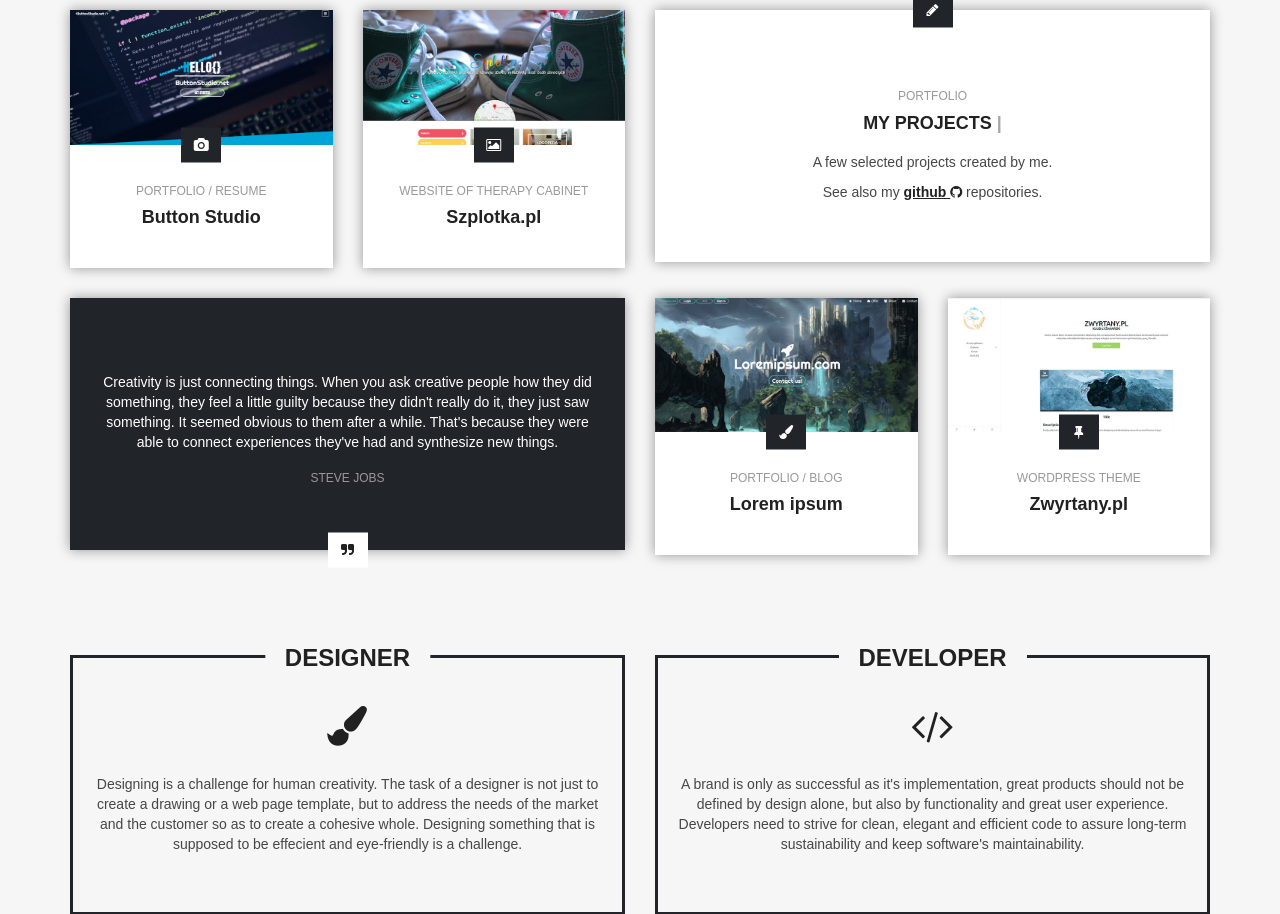
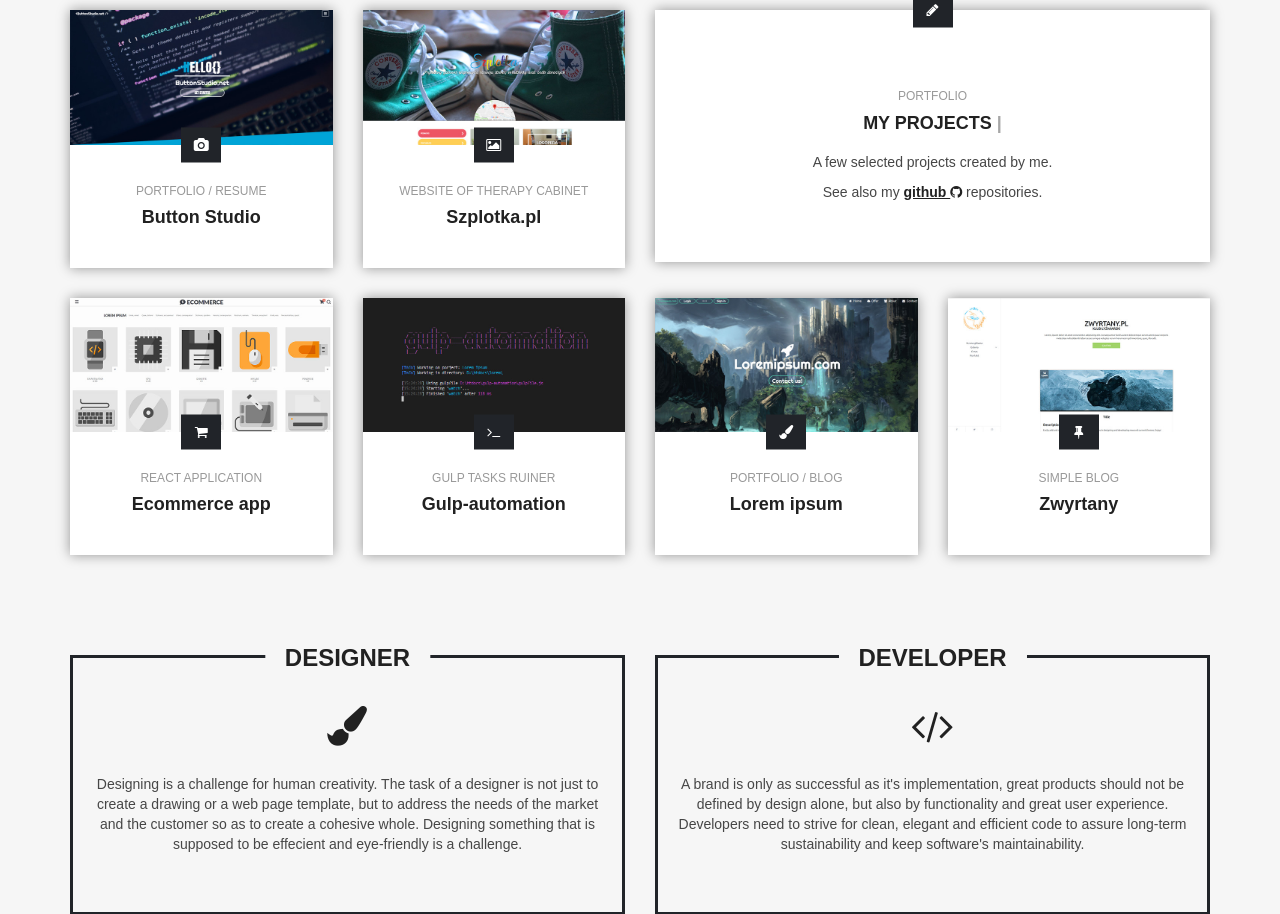
Before and after one commit to Ghornon/ButtonStudio.net, a PHP site: page /en in a window 1280 px wide. Shown: the part 1283-2197 px from the top of the page. Run offline with PHP 8.4, Linux system fonts and the light colour scheme; some libraries are stand-ins or nearby versions; some web fonts are replaced.

Commit message:
Refreshed portfolio

```diff
--- a/index.php
+++ b/index.php
@@ -347,7 +347,7 @@ if(!isset($_GET['lang'])) {
 
                         <header class="header">
 
-                            <img src="dist/img/portfolio_1.jpg" alt="Page 1">
+                            <img src="dist/img/portfolio_buttonstudio.jpg" alt="Page 1">
                             <div class="icon">
                                 <i class="fa fa-camera" aria-hidden="true"></i>
                             </div>
@@ -366,7 +366,7 @@ if(!isset($_GET['lang'])) {
 
                             <?php endif; ?>
 
-                            <h4><a href="http://portfolio.buttonstudio.net/buttonstudio/" target="_blank">Button Studio</a></h4>
+                            <h4><a href="http://portfolio.buttonstudio.net/buttonstudio/">Button Studio</a></h4>
 
                         </footer>
 
@@ -381,7 +381,7 @@ if(!isset($_GET['lang'])) {
 
                         <header class="header">
 
-                            <img src="dist/img/portfolio_3.jpg" alt="Page 3">
+                            <img src="dist/img/portfolio_szplotka.jpg" alt="Page 3">
                             <div class="icon">
                                 <i class="fa fa-picture-o" aria-hidden="true"></i>
                             </div>
@@ -400,7 +400,7 @@ if(!isset($_GET['lang'])) {
 
                             <?php endif; ?>
 
-                            <h4><a href="http://szplotka.pl/" target="_blank">Szplotka.pl</a></h4>
+                            <h4><a href="http://szplotka.pl/">Szplotka.pl</a></h4>
 
                         </footer>
 
@@ -458,35 +458,67 @@ if(!isset($_GET['lang'])) {
 
             <div class="row">
 
-                <div class="col-lg-6 col-md-12 col-sm-12 col-xs-12">
+				<div class="col-lg-3 col-md-6 col-sm-12 col-xs-12">
 
-                    <article class="quote">
+                    <article class="item">
 
                         <header class="header">
 
+                            <img src="dist/img/portfolio_ecommerce.jpg" alt="Page 3">
                             <div class="icon">
-                                <i class="fa fa-quote-right" aria-hidden="true"></i>
+								<i class="fa fa-shopping-cart" aria-hidden="true"></i>
                             </div>
 
                         </header>
 
-                        <?php if ($lang != "pl"): ?>
+                        <footer class="footer">
 
-                            <p class="content">Creativity is just connecting things. When you ask creative people how they did something, they feel a little guilty because they didn't really do it, they just saw something. It seemed obvious to them after a while. That's because they were able to connect experiences they've had and synthesize new things.</p>
+                            <?php if ($lang != "pl"): ?>
 
-                            <footer class="footer">
-                                <h6>Steve Jobs</h6>
-                            </footer>
+                                <h6>React application</h6>
+								<h4><a href="https://github.com/Ghornon/Ecommerce-app">Ecommerce app</a></h4>
 
-                        <?php else: ?>
+                            <?php else: ?>
 
-                            <p class="content">Kreatywność to po prostu łączenie rzeczy. Kiedy pytasz kreatywnych ludzi, jak oni coś zrobili, czują się trochę winni, ponieważ tak naprawdę nie zrobili tego, po prostu coś zobaczyli. Po pewnym czasie wydawało im się to oczywiste. To dlatego, że potrafili połączyć doświadczenia, które mieli i syntetyzować nowe rzeczy.</p>
+                                <h6>Aplikacja napisana w React</h6>
+								<h4><a href="https://github.com/Ghornon/Ecommerce-app">Sklep internetowy</a></h4>
 
-                            <footer class="footer">
-                                <h6>Steve Jobs</h6>
-                            </footer>
+                            <?php endif; ?>
 
-                        <?php endif; ?>
+                        </footer>
+
+                    </article>
+
+                </div>
+
+				<div class="col-lg-3 col-md-6 col-sm-12 col-xs-12">
+
+                    <article class="item">
+
+                        <header class="header">
+
+                            <img src="dist/img/portfolio_gulp-automation.jpg" alt="Page 3">
+                            <div class="icon">
+								<i class="fa fa-terminal" aria-hidden="true"></i>
+                            </div>
+
+                        </header>
+
+                        <footer class="footer">
+
+                            <?php if ($lang != "pl"): ?>
+
+                                <h6>Gulp tasks ruiner</h6>
+
+                            <?php else: ?>
+
+                                <h6>Zestaw narzędzi gulp</h6>
+
+                            <?php endif; ?>
+
+                            <h4><a href="https://github.com/Ghornon/gulp-automation">Gulp-automation</a></h4>
+
+                        </footer>
 
                     </article>
 
@@ -498,7 +530,7 @@ if(!isset($_GET['lang'])) {
 
                         <header class="header">
 
-                            <img src="dist/img/portfolio_2.jpg" alt="Page 3">
+                            <img src="dist/img/portfolio_loremipsum.jpg" alt="Page 3">
                             <div class="icon">
                                 <i class="fa fa-paint-brush" aria-hidden="true"></i>
                             </div>
@@ -517,7 +549,7 @@ if(!isset($_GET['lang'])) {
 
                             <?php endif; ?>
 
-                            <h4><a href="http://portfolio.buttonstudio.net/loremipsum/" target="_blank">Lorem ipsum</a></h4>
+                            <h4><a href="http://portfolio.buttonstudio.net/loremipsum/">Lorem ipsum</a></h4>
 
                         </footer>
 
@@ -531,7 +563,7 @@ if(!isset($_GET['lang'])) {
 
                         <header class="header">
 
-                            <img src="dist/img/portfolio_4.jpg" alt="Page 4">
+                            <img src="dist/img/portfolio_zwyrtany.jpg" alt="Page 4">
                             <div class="icon">
                                 <i class="fa fa-thumb-tack" aria-hidden="true"></i>
                             </div>
@@ -542,15 +574,15 @@ if(!isset($_GET['lang'])) {
 
                             <?php if ($lang != "pl"): ?>
 
-                                <h6>Wordpress theme</h6>
+                                <h6>Simple blog</h6>
 
                             <?php else: ?>
 
-                                <h6>Motyw dla wordpress</h6>
+                                <h6>Prosty blog</h6>
 
                             <?php endif; ?>
 
-                            <h4><a href="https://zwyrtany.pl/" target="_blank">Zwyrtany.pl</a></h4>
+                            <h4><a href="http://preview.buttonstudio.net/zwyrtany_v2/">Zwyrtany</a></h4>
 
                         </footer>
 
```
Also changed, not shown: README.md, dist/img/ogimage.jpg, dist/img/portfolio_buttonstudio.jpg (renamed from dist/img/portfolio_1.jpg), dist/img/portfolio_ecommerce.jpg (added), dist/img/portfolio_gulp-automation.jpg (added), dist/img/portfolio_loremipsum.jpg (renamed from dist/img/portfolio_2.jpg), dist/img/portfolio_szplotka.jpg (renamed from dist/img/portfolio_3.jpg), dist/img/portfolio_zwyrtany.jpg (renamed from dist/img/portfolio_4.jpg), package-lock.json (deleted), src/img/ogimage.jpg, src/img/portfolio_buttonstudio.jpg (renamed from src/img/portfolio_1.jpg), src/img/portfolio_ecommerce.jpg (added), src/img/portfolio_gulp-automation.jpg (added), src/img/portfolio_loremipsum.jpg (renamed from src/img/portfolio_2.jpg), 2 more files.
